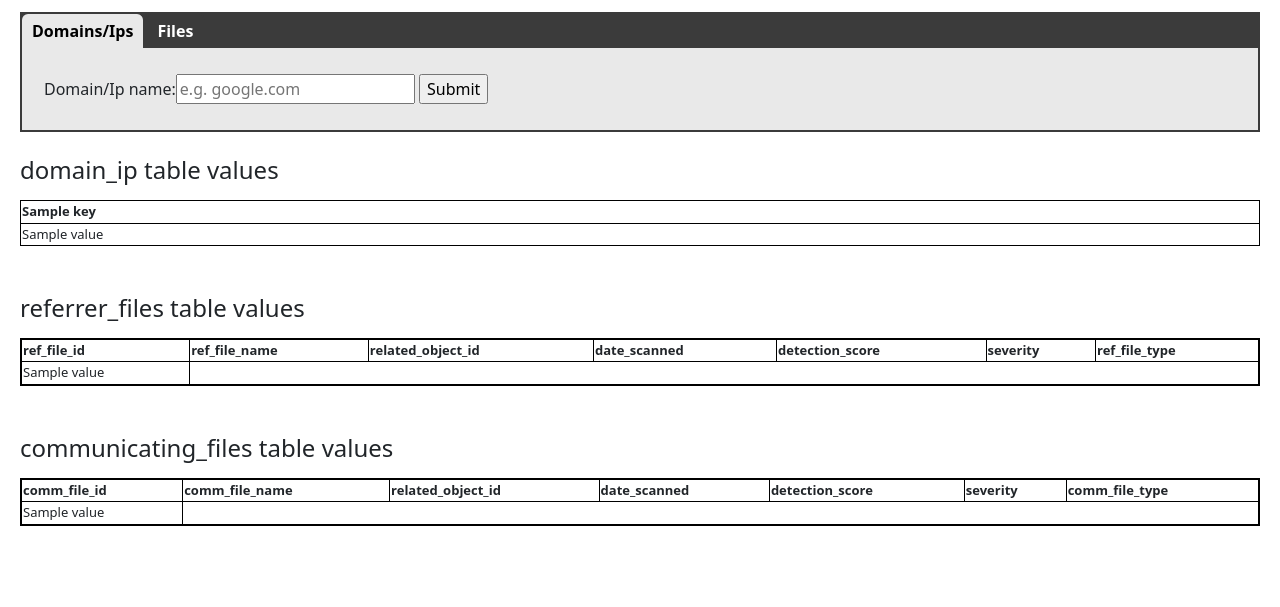
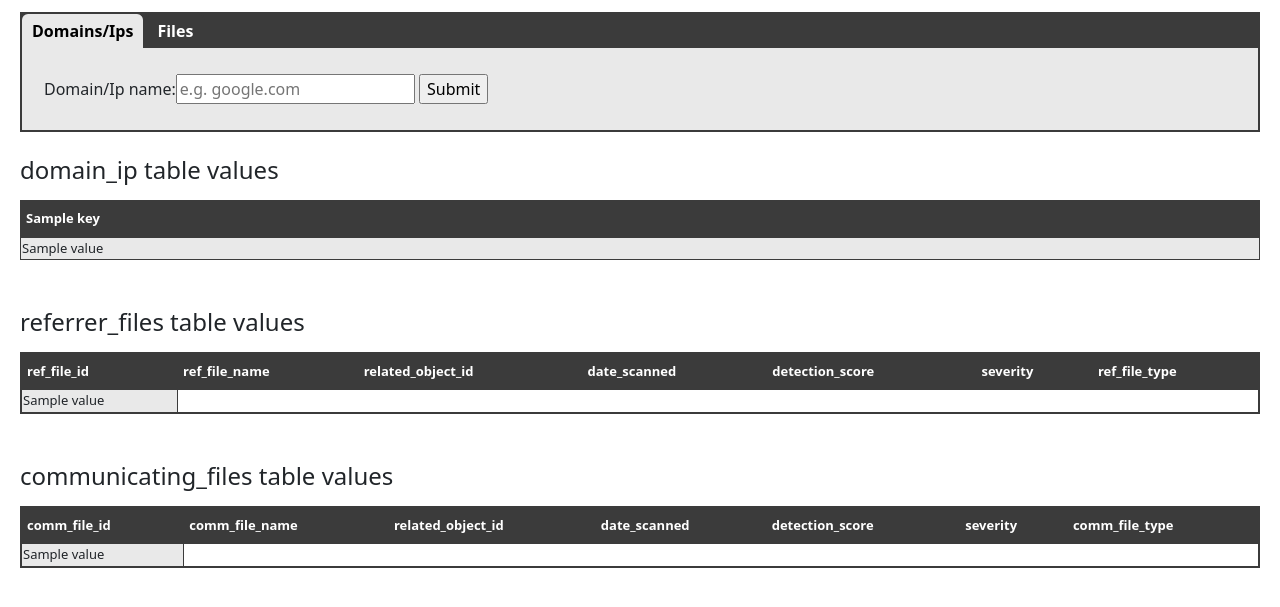
Before and after one commit to tyse-2001/fis_fastapi_repo, a Django app: template fis_django/fastapi_table/templates/fastapi_table/domain_ip_page.html in a window 1280 px wide. Shown: the part 147-754 px from the top of the page. Run offline with Django 3.2, Linux system fonts and the light colour scheme; tables that the repository leaves empty hold one stand-in row (values such as "Sample post"); the template is opened without the code that fills it: values that come from a table or form of the project are taken from there, most other values are stand-ins (such as "Sample title", 1, 10 or a date in 2020).

Commit message:
Updated site layout, other changes
domain_ip_page, domain_ip_search, files_page, files_search: added thead and body to tables
README: updated completed tasks

```diff
--- a/fis_django/fastapi_table/static/fastapi_table/style.css
+++ b/fis_django/fastapi_table/static/fastapi_table/style.css
@@ -11,19 +11,32 @@ div.page_name{
 
 /* Table CSS */
 table, th, td {
-  border: 1px solid black;
+  border: 1px solid #3b3b3b;
   }
-div.table_container {
-  border: 1px solid black;
+.table_container {
+  border: 1px solid #3b3b3b;
   height: auto;
   max-height: 500px;
   overflow-x: auto;
 }
+.table_container thead th {
+  position: sticky;
+  top: 0;
+}
+
 table {
   width: 100%
 }
 th, td {
   font-size: 13px;
+}
+th {
+  background-color: #3b3b3b;
+  color: white;
+  padding: 8px 5px;
+}
+td {
+  background-color: rgb(233, 233, 233);
 }
 .severity-low {
   background-color: rgb(195, 247, 195);
@@ -34,7 +47,6 @@ th, td {
 .severity-high {
   background-color: rgb(255, 215, 222);
 }
-
 
 /* Page Header CSS */
 .header {
--- a/fis_django/fastapi_table/templates/fastapi_table/domain_ip_page.html
+++ b/fis_django/fastapi_table/templates/fastapi_table/domain_ip_page.html
@@ -17,22 +17,27 @@
             {% if json %}
                 <h4 class="table-header">domain_ip table values</h4>
                 <table>
+                    <thead>
                         <tr>
                             {% for key in json.keys %}
                                 <th>{{key}}</th>
                             {% endfor %}
                         </tr>
+                    </thead>
+                    <tbody>
                         <tr>
                             {% for value in json.values %}
                                 <td class="{% if value == 'low' %}severity-low{% endif %}{% if value == 'medium' %}severity-medium{% endif %}{% if value == 'high' %}severity-high{% endif %}">{{value}}</td>
                             {% endfor %}
                         </tr>
+                    </tbody>
                 </table>
                 <br>
                 <br>
                 <h4 class="table-header">referrer_files table values</h4>
                 <div class="table_container">
                     <table>
+                        <thead>
                             <tr>
                                 <th>ref_file_id</th>
                                 <th>ref_file_name</th>
@@ -42,6 +47,8 @@
                                 <th>severity</th>
                                 <th>ref_file_type</th>
                             </tr>
+                        </thead>
+                        <tbody>
                             {% for dicts in ref_files %}
                             <tr>
                                 {% for key, value in dicts.items %}
@@ -55,6 +62,7 @@
                                 {% endfor %}
                             </tr>
                         {% endfor %}
+                        </tbody>
                     </table>
                 </div>
                 <br>
@@ -62,6 +70,7 @@
                 <h4 class="table-header">communicating_files table values</h4>
                 <div class="table_container">
                     <table>
+                        <thead>
                             <tr>
                                 <th>comm_file_id</th>
                                 <th>comm_file_name</th>
@@ -71,6 +80,8 @@
                                 <th>severity</th>
                                 <th>comm_file_type</th>
                             </tr>
+                        </thead>
+                        <tbody>
                             {% for dicts in comm_files %}
                             <tr>
                                 {% for key, value in dicts.items %}
@@ -84,6 +95,7 @@
                                 {% endfor %}
                             </tr>
                         {% endfor %}
+                        </tbody>
                     </table>
                 </div>
             {% else %}
--- a/fis_django/fastapi_table/templates/fastapi_table/domain_ip_search.html
+++ b/fis_django/fastapi_table/templates/fastapi_table/domain_ip_search.html
@@ -15,6 +15,7 @@
             <br>
             <h4 class="table-header">Domains/Ip search history:</h4>
             <table>
+                <thead>
                     <tr>
                         <th>object_id</th>
                         <th>object_type</th>
@@ -24,6 +25,8 @@
                         <th>comm_count</th>
                         <th>ref_count</th>
                     </tr>
+                </thead>
+                <tbody>
                     {% for entries in domain_ip_list %}
                     <tr>
                         <td><a href="/fastapi_table/domain_ip/{{ entries.object_id }}">{{ entries.object_id }}</a></td>
@@ -37,6 +40,7 @@
                         <td>{{ entries.ref_count }}</td>
                     </tr>
                 {% endfor %}
+                </tbody>
             </table>
         </div>
     </body>
--- a/fis_django/fastapi_table/templates/fastapi_table/files_page.html
+++ b/fis_django/fastapi_table/templates/fastapi_table/files_page.html
@@ -17,11 +17,14 @@
             {% if json %}
                 <h4 class="table-header">files table values</h4>
                 <table>
+                    <thead>
                         <tr>
                             {% for key in json.keys %}
                                 <th>{{key}}</th>
                             {% endfor %}
                         </tr>
+                    </thead>
+                    <tbody>
                         <tr>
                             {% for value in json.values %}
                                 <td class="{% if value == 'low' %}severity-low{% endif %}{% if value == 'medium' %}severity-medium{% endif %}{% if value == 'high' %}severity-high{% endif %}">
@@ -29,6 +32,7 @@
                                 </td>
                             {% endfor %}
                         </tr>
+                    </tbody>
                 </table>
                 <br>
                 <br>
--- a/fis_django/fastapi_table/templates/fastapi_table/files_search.html
+++ b/fis_django/fastapi_table/templates/fastapi_table/files_search.html
@@ -15,6 +15,7 @@
             <br>
             <h4 class="table-header">File search history:</h4>
             <table>
+                <thead>
                     <tr>
                         <th>file_id</th>
                         <th>file_name</th>
@@ -23,6 +24,8 @@
                         <th>severity</th>
                         <th>exec_parent_count</th>
                     </tr>
+                </thead>
+                <tbody>
                     {% for entries in files_list %}
                     <tr>
                         <td><a href="/fastapi_table/files/{{ entries.file_id }}">{{ entries.file_id }}</a></td>
@@ -35,6 +38,7 @@
                         <td>{{ entries.exec_parent_count }}</td>
                     </tr>
                 {% endfor %}
+                </tbody>
             </table>
         </div>
     </body>
```
Also changed, not shown: README.md, fis_django/fastapi_table/form.py (line endings or trailing spaces). Lines whose indentation alone changed are shown as unchanged.
